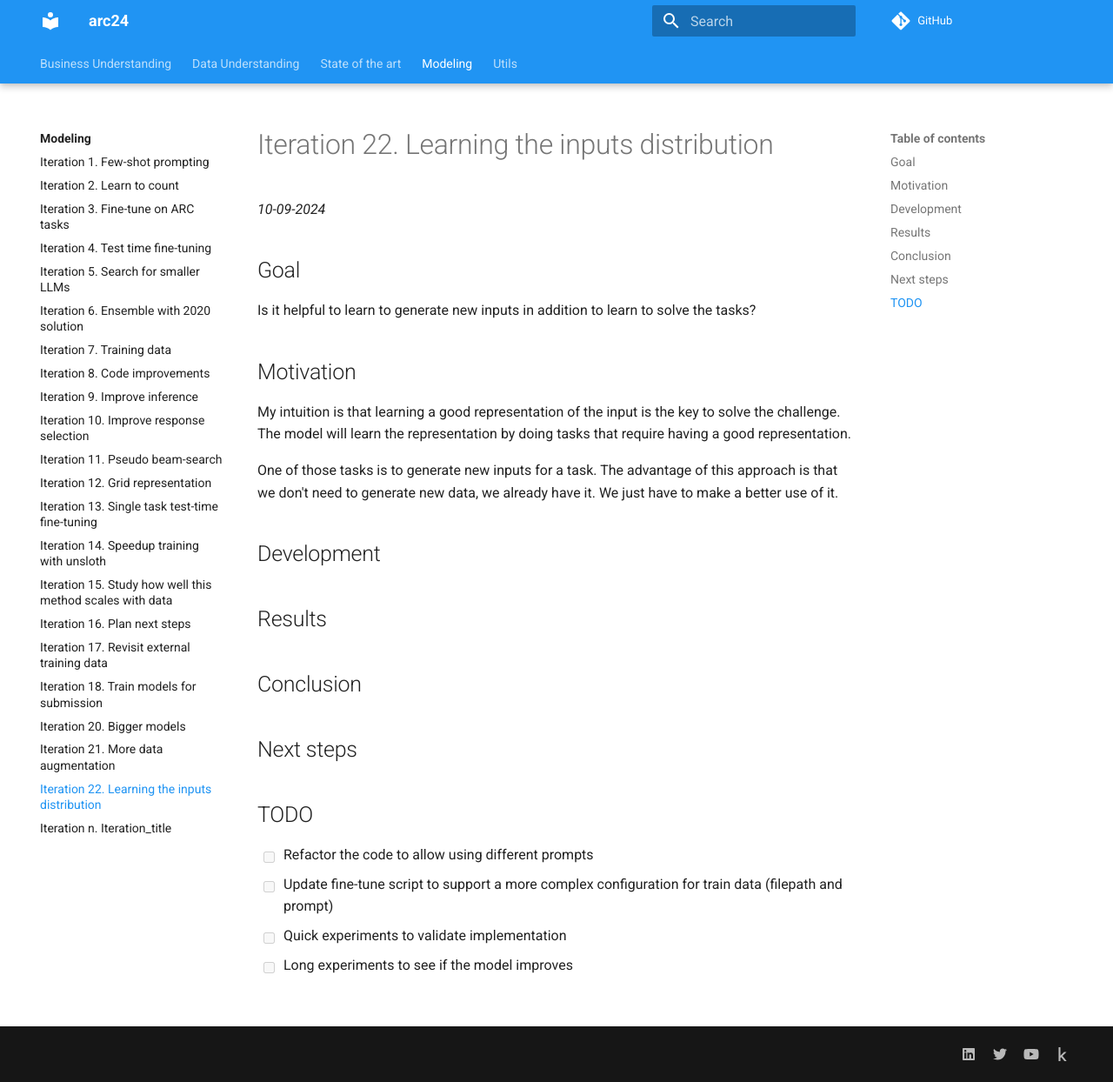
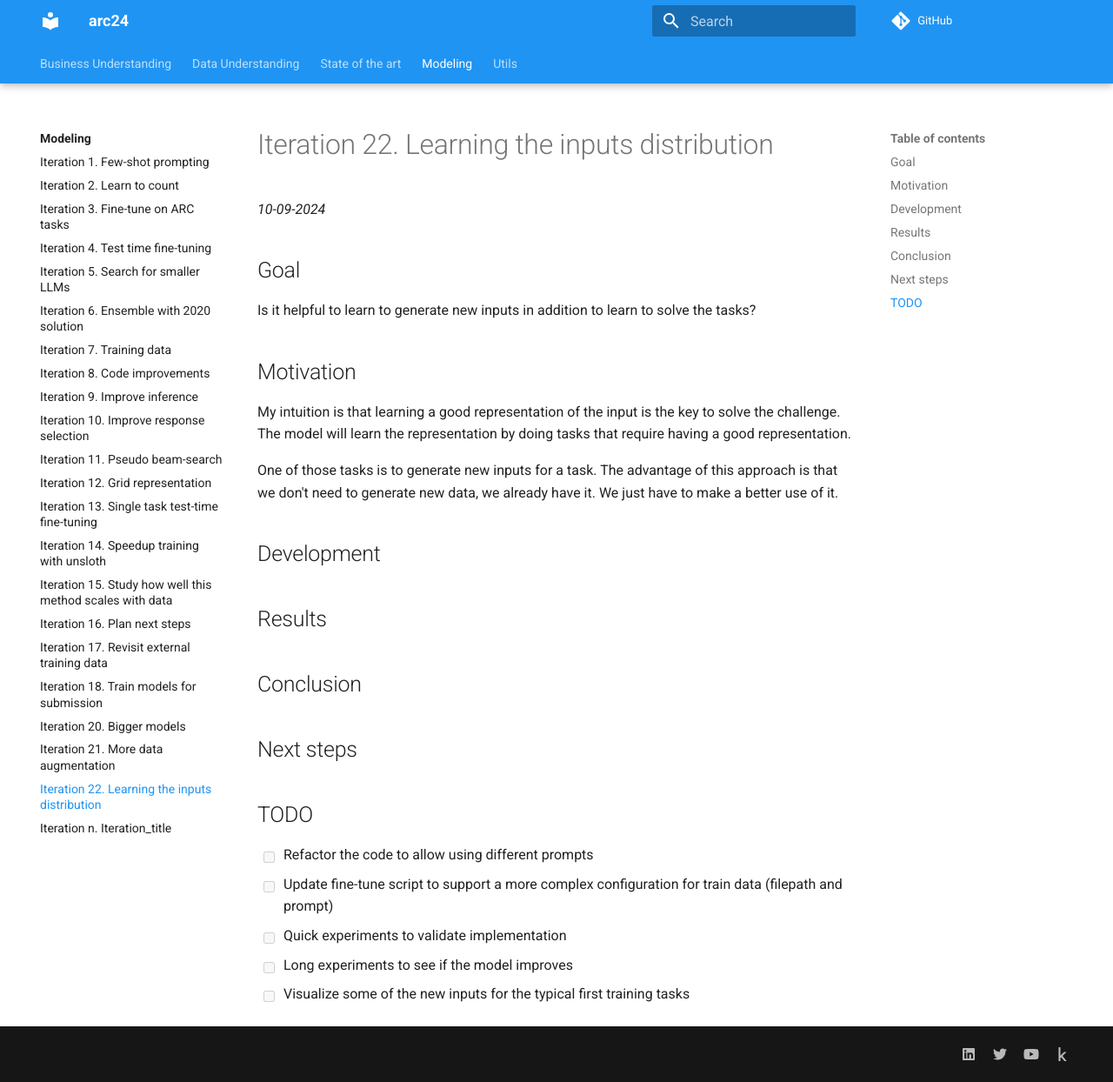
Before and after one commit to zhengjunyao-work/arc24, an MkDocs documentation site: the page built from docs/modeling/Iteration_22_learning_inputs_distribution.md, in a window 1280 px wide and 1244 px high. Shown: the whole window at 87% size. Built offline with MkDocs 1.6.1 and Material for MkDocs 9.7.7, drawn with Linux system fonts in a browser that asks for light colours; comment, search, counter and statistics services are not loaded.

Commit message:
added todo

```diff
--- a/docs/modeling/Iteration_22_learning_inputs_distribution.md
+++ b/docs/modeling/Iteration_22_learning_inputs_distribution.md
@@ -28,3 +28,4 @@ better use of it.
 - [ ] Update fine-tune script to support a more complex configuration for train data (filepath and prompt)
 - [ ] Quick experiments to validate implementation
 - [ ] Long experiments to see if the model improves
+- [ ] Visualize some of the new inputs for the typical first training tasks
```
